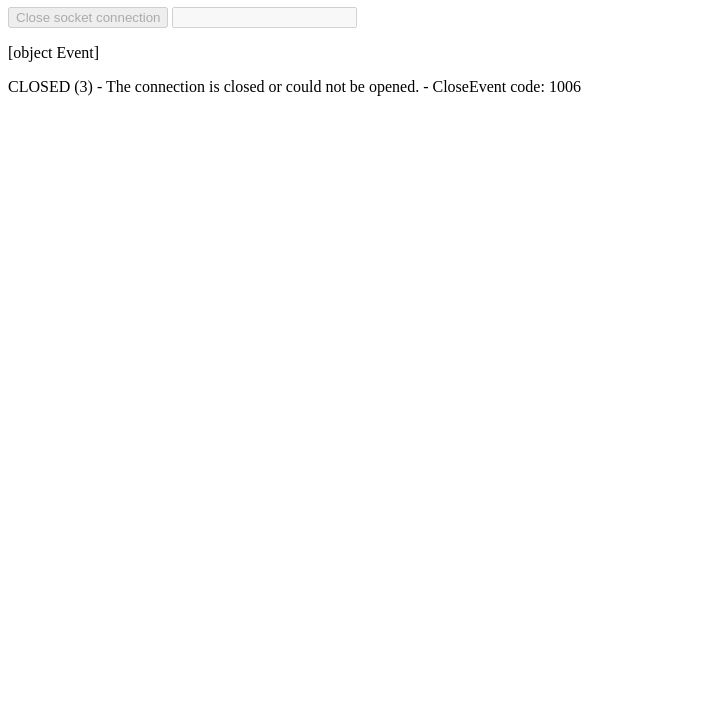
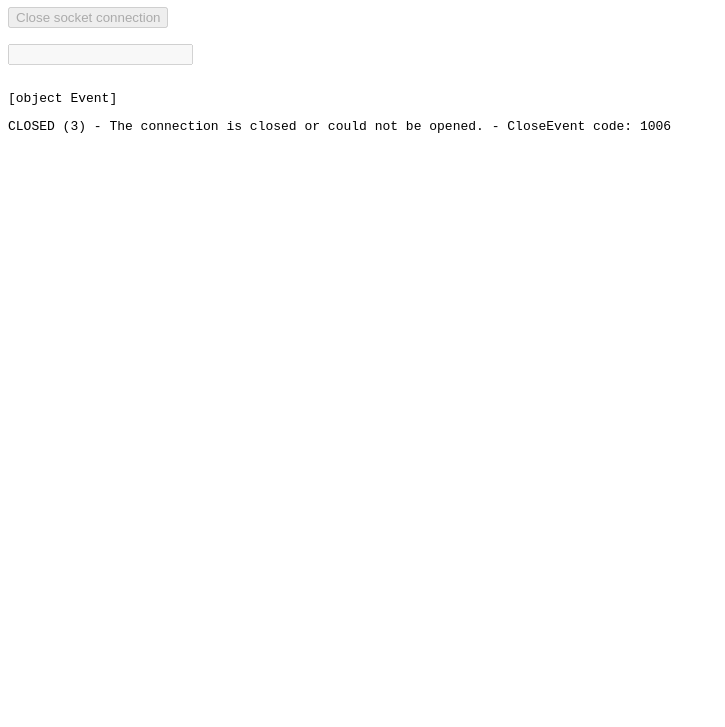
Before and after one commit to andyygit/websocket, a website: page index.html in a window 1280 px wide. Shown: the part 73-800 px from the top of the page, without its empty margins (0-725 px from the left). Drawn offline with Linux system fonts and the light colour scheme.

Commit message:
Add files via upload

```diff
--- a/index.html
+++ b/index.html
@@ -10,6 +10,16 @@
         color: green;
       }
 
+      #output {
+        height: 30em;
+        overflow: auto;
+        margin-top: 1em;
+      }
+
+      .input-block {
+        margin-top: 1em;
+      }
+
       .container {
         margin: 10px;
       }
@@ -19,8 +29,10 @@
   <body>
     <h1>WebSocketStream Test</h1>
     <button id="close" onclick="closeSocket()" disabled>Close socket connection</button>
-    <input type="text" id="messageInput" />
-    <div id="output"></div>
+    <div class="input-block">
+      <input type="text" id="messageInput" />
+    </div>
+    <pre id="output"></pre>
 
     <script>
       //globals
@@ -42,7 +54,7 @@
 
       //methods
       const writeToScreen = (message) => {
-        if (output.childElementCount == 20) {
+        if (output.childElementCount == 40) {
           while (output.lastElementChild) {
             output.lastElementChild.remove();
           }
@@ -50,6 +62,7 @@
         const pElem = document.createElement('p');
         pElem.textContent = `${message}`;
         output.appendChild(pElem);
+        output.scrollTop = output.scrollHeight;
       };
 
       const closeSocket = () => {
```
